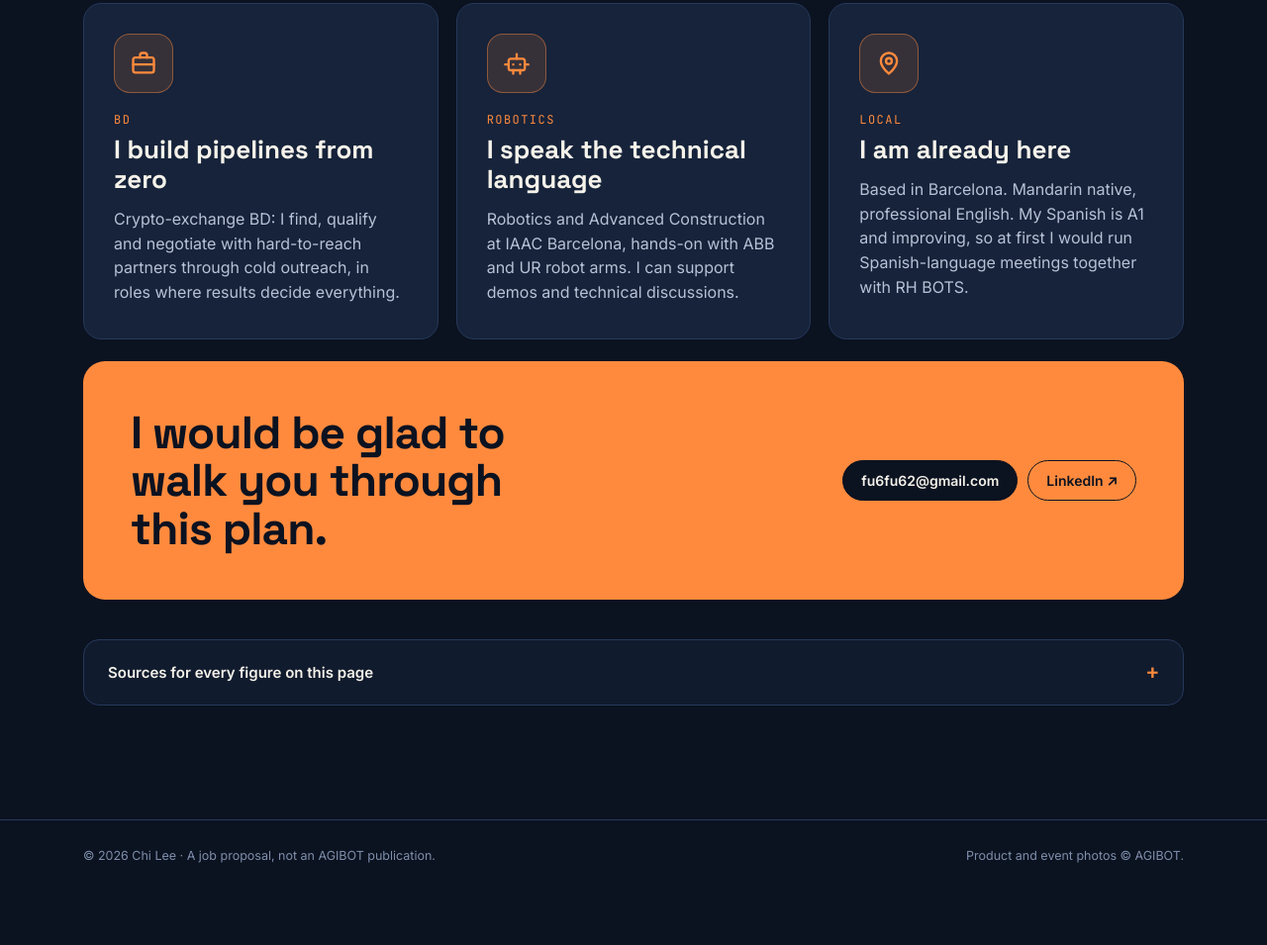
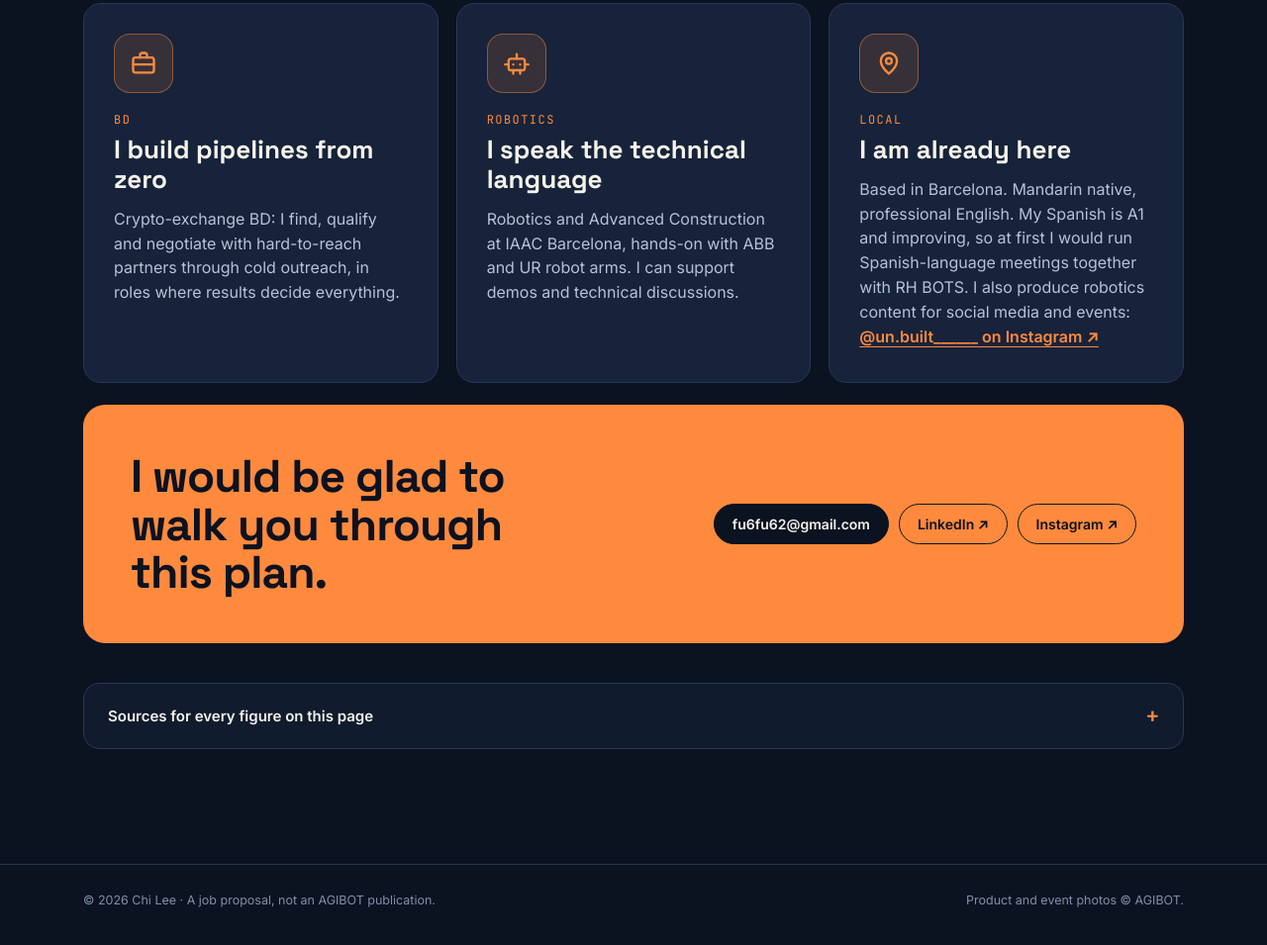
Before and after one commit to leeeeeeeeeerichileeeeeeeeee/agibot-spain, a plain HTML site: page index.html in a window 1280 px wide. Shown: the part 5302-6257 px from the top of the page at 99% size. Before the commit the page ends 6216 px from the top, so only its background shows below. Drawn offline with Linux system fonts and the light colour scheme.

Commit message:
Add UN/BUILT Instagram link

```diff
--- a/index.html
+++ b/index.html
@@ -166,6 +166,7 @@ section{padding:clamp(64px,9vw,120px) 0}
 .end .btn{border-color:#0b1220;color:#0b1220}
 .end .btn.d{background:#0b1220;color:var(--ink)}
 .end .btn:hover{background:#0b1220;color:var(--ink)}
+.wc a.ig{color:var(--or);font-weight:600;text-decoration:underline;text-underline-offset:4px;white-space:nowrap}.wc a.ig:hover{color:#ffb27d}
 /* sources */
 details{border:1px solid var(--line);border-radius:16px;background:var(--bg2);margin-top:40px}
 summary{cursor:pointer;padding:18px 24px;font:600 15px var(--b);list-style:none;display:flex;justify-content:space-between;align-items:center}
@@ -314,9 +315,9 @@ footer .wrap{display:flex;justify-content:space-between;gap:16px;flex-wrap:wrap}
   <div class="why">
     <div class="card wc rv"><div class="ic"><svg width="28" height="28" viewBox="0 0 24 24" fill="none" stroke="#ff8a3d" stroke-width="2" stroke-linecap="round" stroke-linejoin="round" aria-hidden="true"><rect x="3" y="7" width="18" height="13" rx="2"/><path d="M9 7V5a2 2 0 0 1 2-2h2a2 2 0 0 1 2 2v2M3 13h18"/></svg></div><div class="mono">BD</div><h3>I build pipelines from zero</h3><p>Crypto-exchange BD: I find, qualify and negotiate with hard-to-reach partners through cold outreach, in roles where results decide everything.</p></div>
     <div class="card wc rv"><div class="ic"><svg width="28" height="28" viewBox="0 0 24 24" fill="none" stroke="#ff8a3d" stroke-width="2" stroke-linecap="round" stroke-linejoin="round" aria-hidden="true"><rect x="5" y="8" width="14" height="10" rx="2"/><path d="M12 4v4M9 13h.01M15 13h.01M2 13h3M19 13h3M9 21v-3M15 21v-3"/></svg></div><div class="mono">Robotics</div><h3>I speak the technical language</h3><p>Robotics and Advanced Construction at IAAC Barcelona, hands-on with ABB and UR robot arms. I can support demos and technical discussions.</p></div>
-    <div class="card wc rv"><div class="ic"><svg width="28" height="28" viewBox="0 0 24 24" fill="none" stroke="#ff8a3d" stroke-width="2" stroke-linecap="round" stroke-linejoin="round" aria-hidden="true"><path d="M12 21s7-6.2 7-11a7 7 0 0 0-14 0c0 4.8 7 11 7 11z"/><circle cx="12" cy="10" r="2.5"/></svg></div><div class="mono">Local</div><h3>I am already here</h3><p>Based in Barcelona. Mandarin native, professional English. My Spanish is A1 and improving, so at first I would run Spanish-language meetings together with RH BOTS.</p></div>
+    <div class="card wc rv"><div class="ic"><svg width="28" height="28" viewBox="0 0 24 24" fill="none" stroke="#ff8a3d" stroke-width="2" stroke-linecap="round" stroke-linejoin="round" aria-hidden="true"><path d="M12 21s7-6.2 7-11a7 7 0 0 0-14 0c0 4.8 7 11 7 11z"/><circle cx="12" cy="10" r="2.5"/></svg></div><div class="mono">Local</div><h3>I am already here</h3><p>Based in Barcelona. Mandarin native, professional English. My Spanish is A1 and improving, so at first I would run Spanish-language meetings together with RH BOTS. I also produce robotics content for social media and events: <a class="ig" href="https://www.instagram.com/un.built______/" target="_blank" rel="noopener">@un.built______ on Instagram ↗</a></p></div>
   </div>
-  <div class="end rv"><h3>I would be glad to walk you through this plan.</h3><div class="act"><a class="btn d" href="mailto:fu6fu62@gmail.com?subject=Opening%20Spain%20for%20AGIBOT">fu6fu62@gmail.com</a><a class="btn" href="https://www.linkedin.com/in/chi-l-589166229/" target="_blank" rel="noopener">LinkedIn ↗</a></div></div>
+  <div class="end rv"><h3>I would be glad to walk you through this plan.</h3><div class="act"><a class="btn d" href="mailto:fu6fu62@gmail.com?subject=Opening%20Spain%20for%20AGIBOT">fu6fu62@gmail.com</a><a class="btn" href="https://www.linkedin.com/in/chi-l-589166229/" target="_blank" rel="noopener">LinkedIn ↗</a><a class="btn" href="https://www.instagram.com/un.built______/" target="_blank" rel="noopener">Instagram ↗</a></div></div>
 
   <details class="rv"><summary>Sources for every figure on this page</summary><ul class="srcs">
     <li><b>AGIBOT at MWC 2026, rental model:</b> <a href="https://www.agibot.com/article/231/detail/44.html" target="_blank" rel="noopener">agibot.com news, 2 March 2026</a></li>
```
